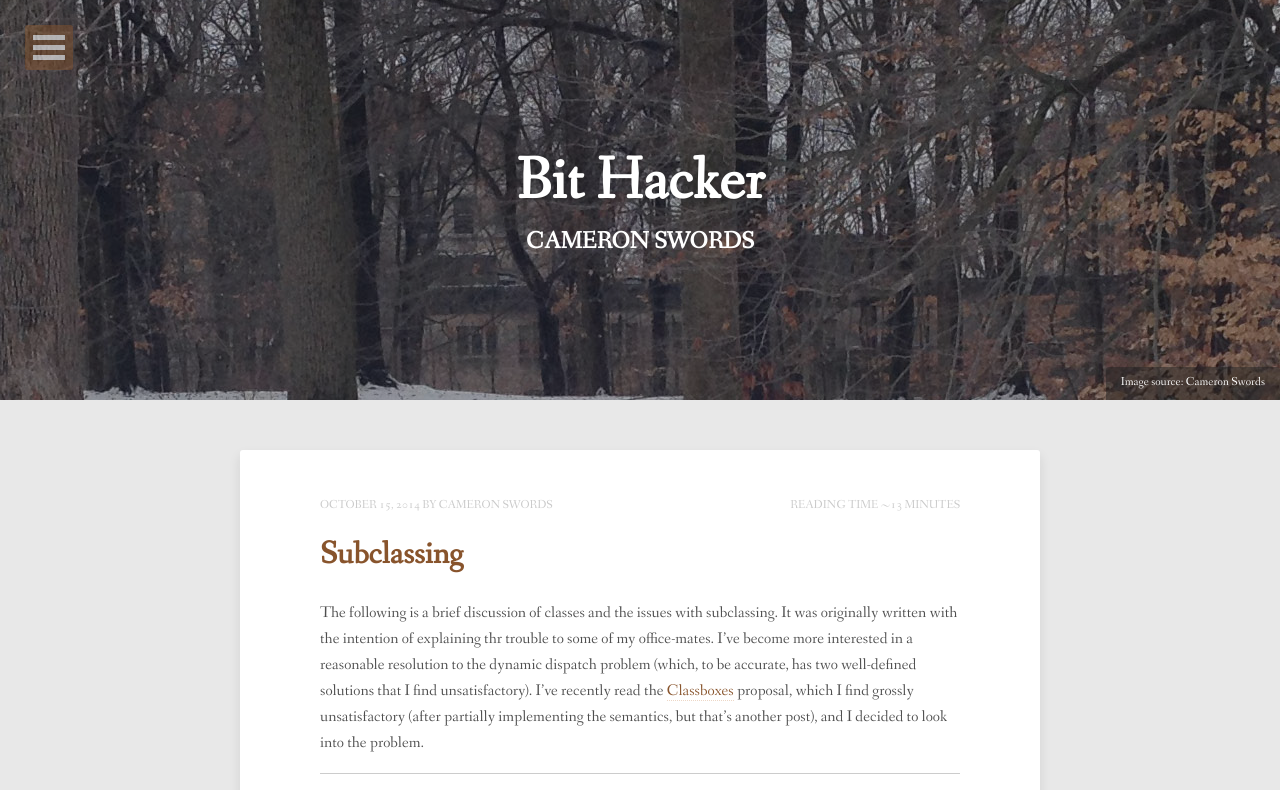
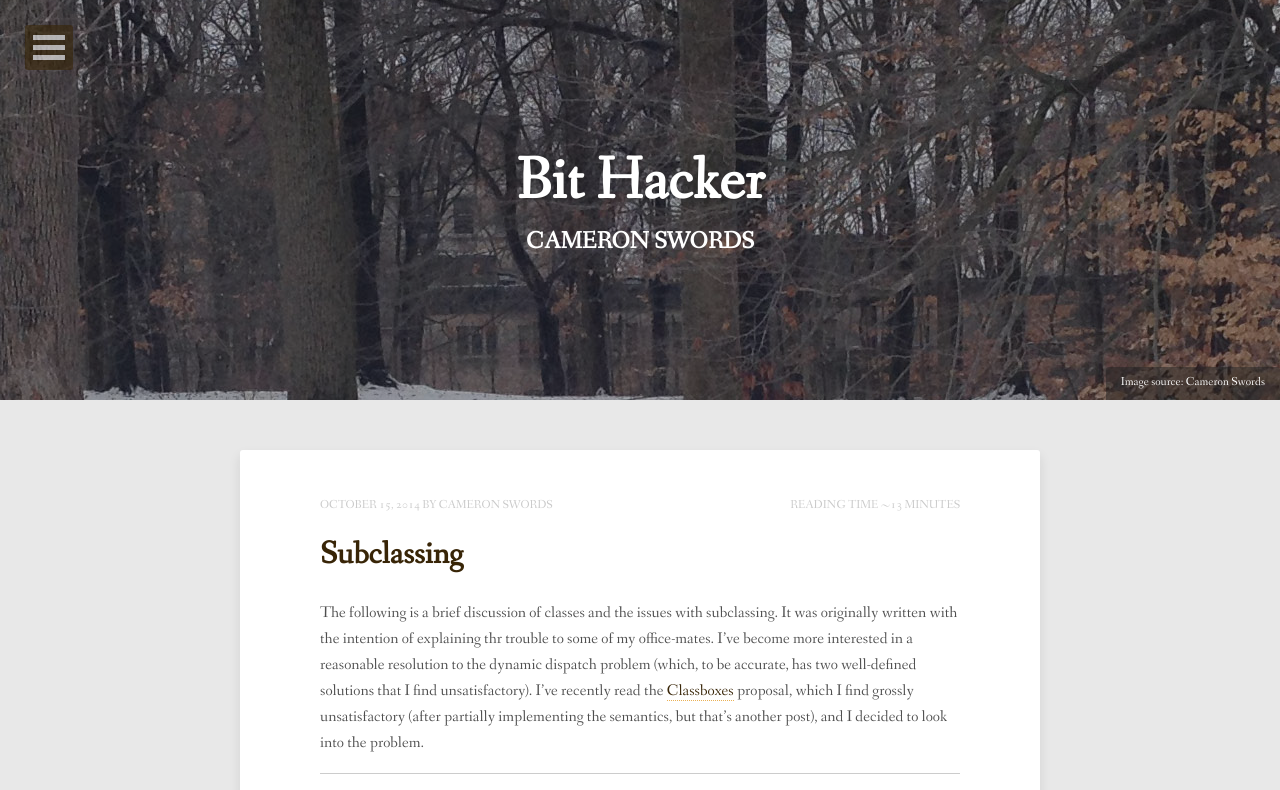
Before and after one commit to cgswords/cgswords.github.io, a Jekyll site: the page built from index.html, in a window 1280 px wide. Shown: the top 790 px of the page. Built offline with Jekyll 4.4.1, drawn with Linux system fonts in a browser that asks for light colours; nearby versions of some CDN libraries; some web fonts are replaced; the list of posts is cut into pages by our own code.

Commit message:
Darker links

```diff
--- a/_sass/_variables.scss
+++ b/_sass/_variables.scss
@@ -23,12 +23,13 @@ body {
 $base-color				   : rgba(#222,0.8);
 $body-color      		 : #e8e8e8;
 $text-color      		 : rgba(#222,0.8);
-$comp-color 	 		   : rgba(#88542C,0.8);
+$comp-color 	 		   : #382507;
 // $comp-color 	 		   : complement(#233);
 $border-color    		 : lighten($base-color,60);
 $white           		 : #fff;
 $black           		 : #000;
-$link-color 		     : #88542C;
+$link-color 	 		   : #382507;
+// $link-color 		     : #88542C;
 
 $primary			       : #222;
 $success			       : #5cb85c;
```
